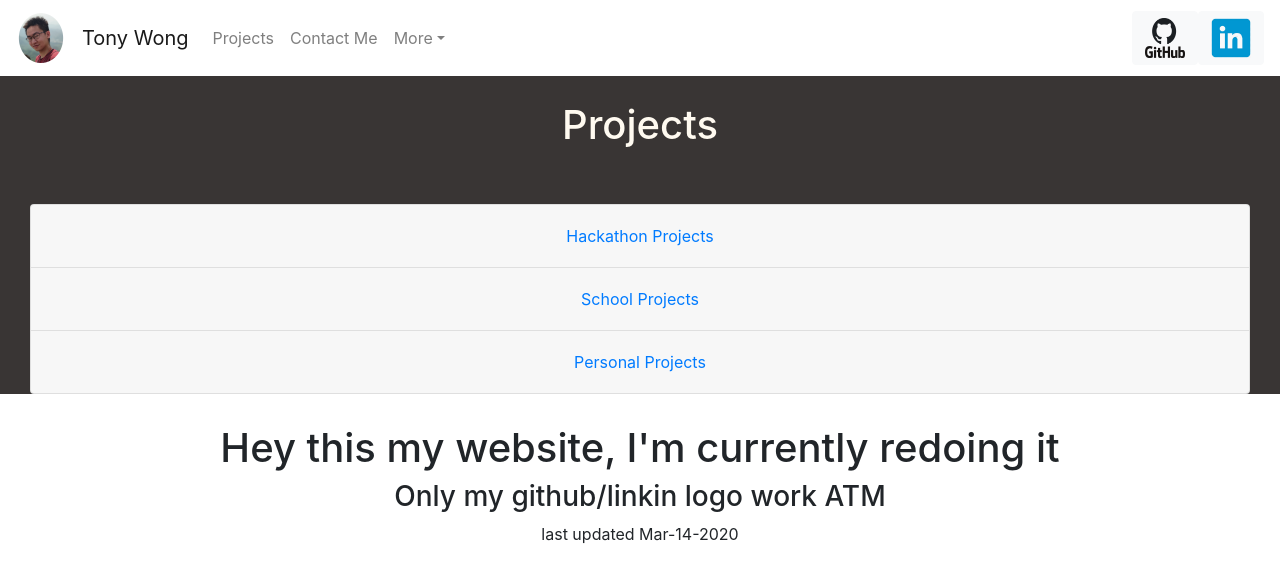
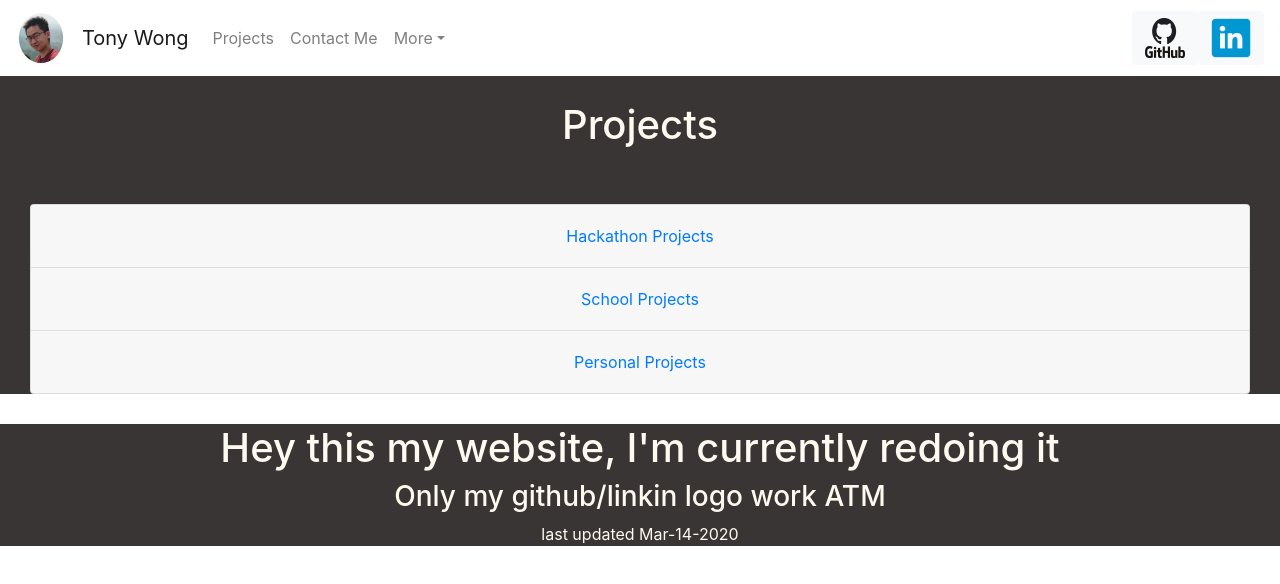
Before and after one commit to hitony7/WebReact, a React (Create React App) app: page /projects in a window 1280 px wide. Shown: the top 584 px of the page. Built offline with nearby package versions, Linux system fonts and the light colour scheme.

Commit message:
updated links

```diff
--- a/src/App.js
+++ b/src/App.js
@@ -13,10 +13,15 @@ import Container from 'react-bootstrap/Container'
 import { BrowserRouter, Route , Switch } from "react-router-dom"
 import  WelcomePage  from "./comp/WelcomePage"
 import  ProjectsPage  from "./comp/ProjectsPage"
+import  ContactMePage  from "./comp/ContactMePage"
+
 
 function App() {
   const divStyle = {
     position: "relative",
+    backgroundColor: "#393534",
+    color:"#FFFAF0",
+    height:"100%"
     //top: "1000px"
   };
   return (
@@ -27,6 +32,7 @@ function App() {
           <Switch>
             <Route path= "/" exact component =  { WelcomePage }/>
             <Route path= "/projects" component ={ ProjectsPage}/>
+           <Route path= "/contactme" component ={ ContactMePage}/>
           </Switch>
          </BrowserRouter>
       <div style= {divStyle} >
--- a/src/comp/IntroProject.js
+++ b/src/comp/IntroProject.js
@@ -103,6 +103,7 @@ export class IntroPage extends Component {
                                 </ListGroup>
                                 <Card.Body>
                                     <Card.Link href="https://github.com/hitony7/CPSC471_API">Github Link</Card.Link>
+                                    <Card.Link href="https://documenter.getpostman.com/view/11109555/Szf52oX8?version=latest">Postman documentation Link</Card.Link>
                                 </Card.Body>
                             <Card.Footer>
                                  <small className="text-muted">Jan 2020 - April 2020</small>
```
